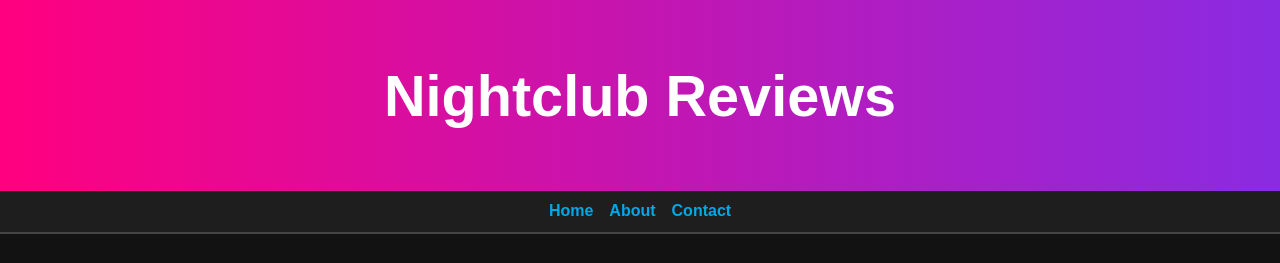
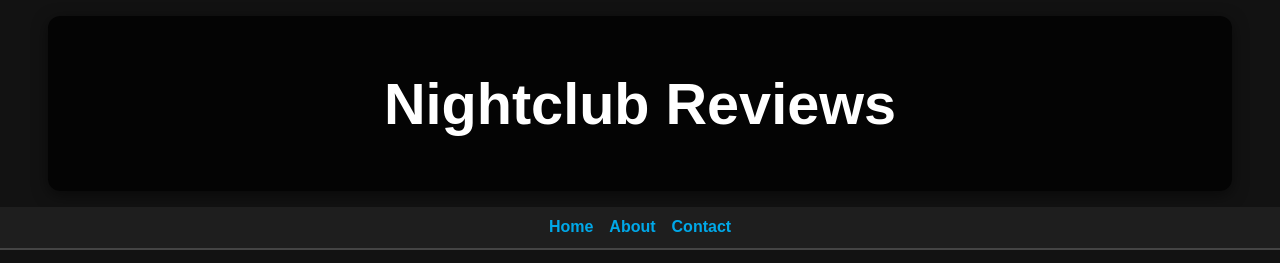
Before and after one commit to strasser-christoph-essec/Offensive-Jokes, a plain HTML site: page index.html in a window 1280 px wide. Shown: the top 263 px of the page. Drawn offline with Linux system fonts and the light colour scheme.

Commit message:
Update index.html

```diff
--- a/index.html
+++ b/index.html
@@ -15,11 +15,15 @@ body {
 }
 
 header {
-  background: linear-gradient(90deg, #ff007f, #8a2be2); /* Neon gradient */
+  background: rgba(0, 0, 0, 0.8); /* Transparent black */
   color: #fff;
-  padding: 1.5rem 1rem;
+  padding: 1rem;
   text-align: center;
   font-size: 1.8rem;
+  border-radius: 12px;
+  margin: 1rem auto; /* Add spacing from the top */
+  width: 90%; /* Make it narrower than full width */
+  box-shadow: 0 4px 15px rgba(0, 0, 0, 0.5); /* Lifted shadow */
 }
 
 nav {
```
